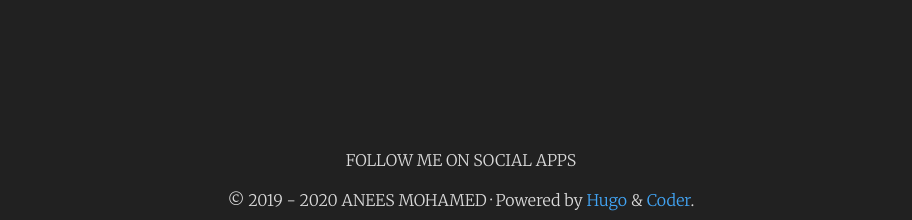
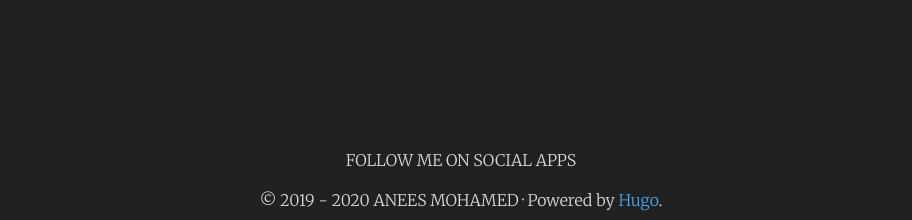
Before and after one commit to zerokira123/zerokira123.github.io, a plain HTML site: page index.html in a window 1280 px wide. Shown: the part 580-800 px from the top of the page, without its empty margins (179-1091 px from the left). Drawn offline with nearby package versions, Linux system fonts and the light colour scheme; a script that the page names is missing.

Commit message:
Update index.html

```diff
--- a/index.html
+++ b/index.html
@@ -211,7 +211,7 @@
 
 
          ·
-        Powered by <a href="https://gohugo.io/">Hugo</a> & <a href="https://github.com/luizdepra/hugo-coder/">Coder</a>.
+        Powered by <a href="https://gohugo.io/">Hugo</a>.
 
 
     </section>
```
